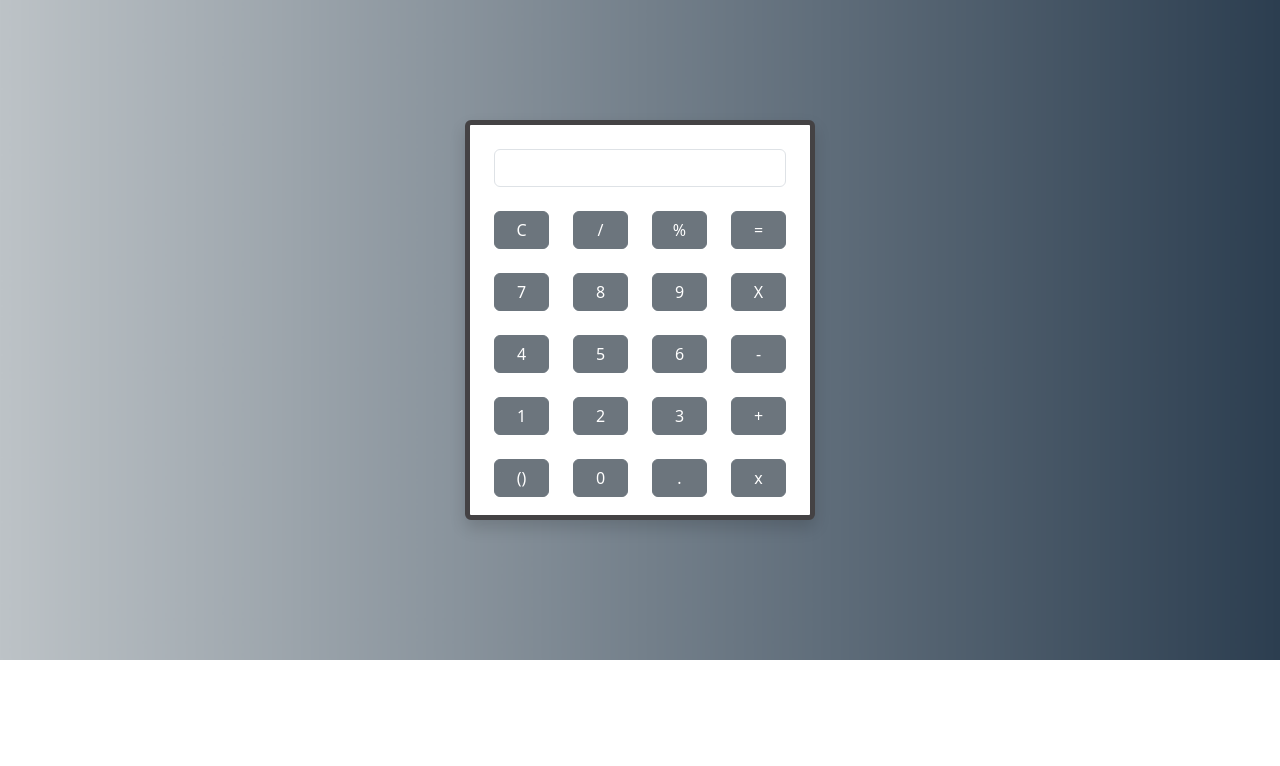
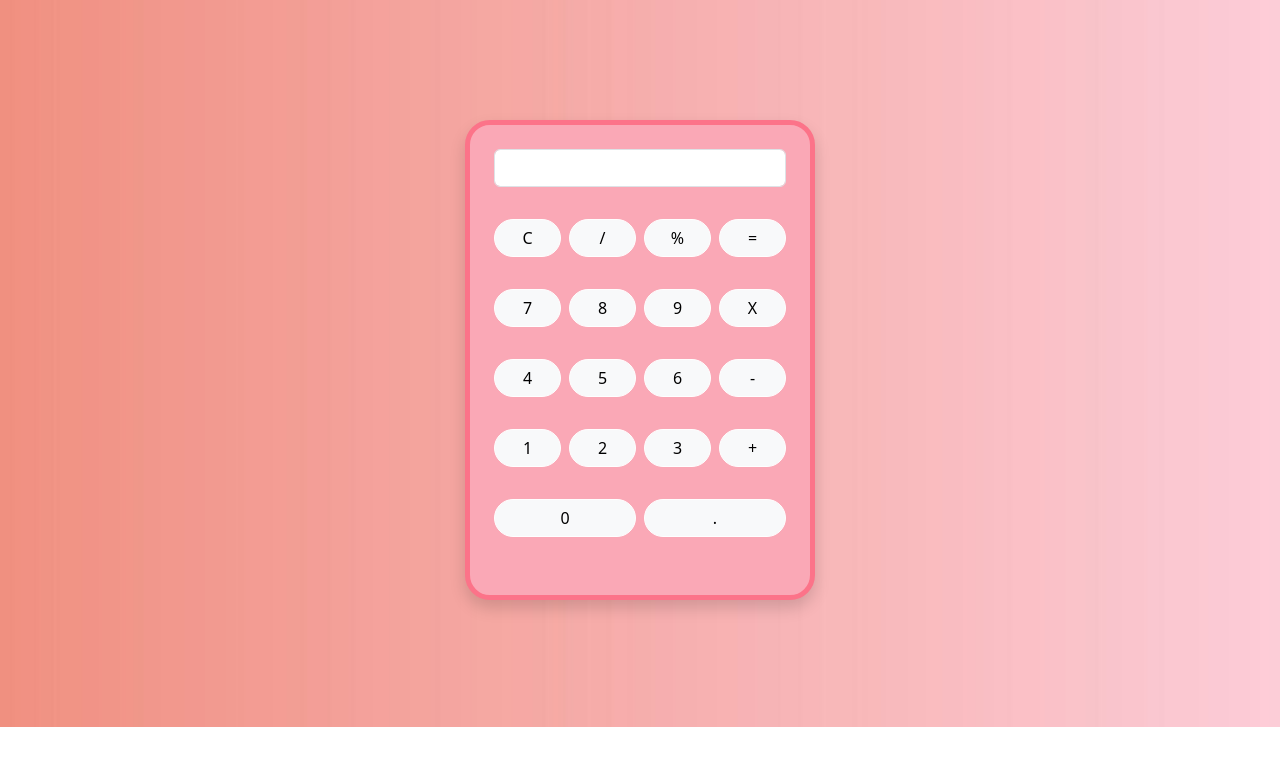
Before and after one commit to daniahghazzal/CALCULATORTASK, a plain HTML site: page index.html in a window 1280 px wide. Drawn offline with nearby package versions, Linux system fonts and the light colour scheme.

Commit message:
completed

```diff
--- a/app.js
+++ b/app.js
@@ -1 +1,22 @@
-function
+let display = document.getElementById("display")
+
+function addToDisplay(input) {
+    display.value += input
+}
+
+function clearDisplay() {
+    display.value = " "
+}
+
+function calculate() {
+   try{
+    display.value = eval(display.value)
+
+   }
+
+   catch(error){
+display.value = "ERROR"
+
+   }
+
+}
--- a/index.html
+++ b/index.html
@@ -20,48 +20,48 @@
   <body>
 
     <div class="d-flex justify-content-center align-items-center mt-5 pt-4 " >
-    <div class="calculator mt-5 mx-5 shadow p-4 bg-white rounded">
+    <div class="calculator mt-5 mx-5 shadow p-4 " >
 
-<input type="text" id="sum" class="form-control">
+<input type="text" id="display" class="form-control " readonly>
 
 
-<div class="row mt-4 ">
+<div class="row mt-4 g-2 mb-2">
 
-    <div class="col "><button class="btn btn-secondary w-100">C</button></div>
-    <div class="col"><button class="btn btn-secondary w-100">/</button></div>
-    <div class="col"><button class="btn btn-secondary w-100">%</button></div>
-    <div class="col"><button class="btn btn-secondary w-100">=</button></div>
+    <div class="col"><button onclick="clearDisplay()" class="btn btn-light  w-100" id="button">C</button></div>
+    <div class="col"><button onclick="addToDisplay('/')" class="btn btn-light w-100" id="button">/</button></div>
+    <div class="col"><button onclick="addToDisplay('%')" class="btn btn-light w-100"id="button">%</button></div>
+    <div class="col"><button onclick="calculate()" class="btn btn-light  w-100"id="button">=</button></div>
     </div>
 
-<div class="row mt-4">
+<div class="row mt-4 g-2 mb-2">
 
-    <div class="col"><button class="btn btn-secondary w-100">7</button></div>
-    <div class="col"><button class="btn btn-secondary w-100">8</button></div>
-    <div class="col"><button class="btn btn-secondary w-100">9</button></div>
-    <div class="col"><button class="btn btn-secondary w-100">X</button></div>
+    <div class="col"><button onclick="addToDisplay('7')" class="btn btn-light w-100"id="button">7</button></div>
+    <div class="col"><button onclick="addToDisplay('8')" class="btn btn-light w-100"id="button">8</button></div>
+    <div class="col"><button onclick="addToDisplay('9')" class="btn btn-light w-100"id="button">9</button></div>
+    <div class="col"><button onclick="addToDisplay('*')" class="btn btn-light w-100"id="button">X</button></div>
     </div>
 
-<div class="row mt-4">
+<div class="row mt-4 g-2 mb-2">
 
-<div class="col"><button class="btn btn-secondary w-100">4</button></div>
-<div class="col"><button class="btn btn-secondary w-100">5</button></div>
-<div class="col"><button class="btn btn-secondary w-100">6</button></div>
-<div class="col"><button class="btn btn-secondary w-100">-</button></div>
+<div class="col"><button onclick="addToDisplay('4')" class="btn btn-light w-100"id="button">4</button></div>
+<div class="col"><button onclick="addToDisplay('5')" class="btn btn-light w-100"id="button">5</button></div>
+<div class="col"><button onclick="addToDisplay('6')" class="btn btn-light w-100" id="button">6</button></div>
+<div class="col"><button onclick="addToDisplay('-')" class="btn btn-light w-100" id="button">-</button></div>
 </div>
 
-<div class="row mt-4">
+<div class="row mt-4 g-2 mb-2">
 
-    <div class="col"><button class="btn btn-secondary w-100">1</button></div>
-    <div class="col"><button class="btn btn-secondary w-100">2</button></div>
-    <div class="col"><button class="btn btn-secondary w-100">3</button></div>
-    <div class="col"><button class="btn btn-secondary w-100">+</button></div>
+    <div class="col"><button onclick="addToDisplay('1')" class="btn btn-light w-100" id="button">1</button></div>
+    <div class="col"><button onclick="addToDisplay('2')" class="btn btn-light w-100" id="button">2</button></div>
+    <div class="col"><button onclick="addToDisplay('3')" class="btn btn-light w-100" id="button">3</button></div>
+    <div class="col"><button onclick="addToDisplay('+')" class="btn btn-light w-100" id="button">+</button></div>
     </div>
-    <div class="row mt-4">
+    <div class="row mt-4 g-2 mb-2">
 
-        <div class="col"><button class="btn btn-secondary w-100">()</button></div>
-        <div class="col"><button class="btn btn-secondary w-100">0</button></div>
-        <div class="col"><button class="btn btn-secondary w-100">.</button></div>
-        <div class="col"><button class="btn btn-secondary w-100">x</button></div>
+
+        <div class="col"><button onclick="addToDisplay('0')" class="btn btn-light w-100" id="button">0</button></div>
+        <div class="col"><button onclick="addToDisplay('.')" class="btn btn-light w-100" id="button">.</button></div>
+
         </div>
 
 
--- a/style.css
+++ b/style.css
@@ -1,6 +1,6 @@
 body{
 
-background-image: url(images/beautiful-color-ui-gradients-backgrounds-50-shades-of-grey.png);
+background-image: url(images/bckimage.jpg);
 background-size: cover;
 background-position: center;
 background-repeat: no-repeat;
@@ -9,10 +9,10 @@ background-repeat: no-repeat;
 }
 .calculator{
  width: 350px;
-height: 400px;
-border: 5px solid rgb(68, 66, 68);
-border-radius: 40px;
-
+height: 480px;
+border: 5px solid  rgb(252, 115, 137) ;
+background-color: rgb(250, 168, 182) ;
+border-radius: 25px;
 
 
 }
@@ -22,3 +22,11 @@ border-radius: 40px;
 box-shadow: 1px 1px 5px rgb(141, 8, 8);;
 
 }
+
+#button{
+
+
+border: 1px solid white;
+border-radius: 100px;
+box-shadow :  rgb(34, 33, 33);
+}
```
Also changed, not shown: images/bckimage.jpg (added).
